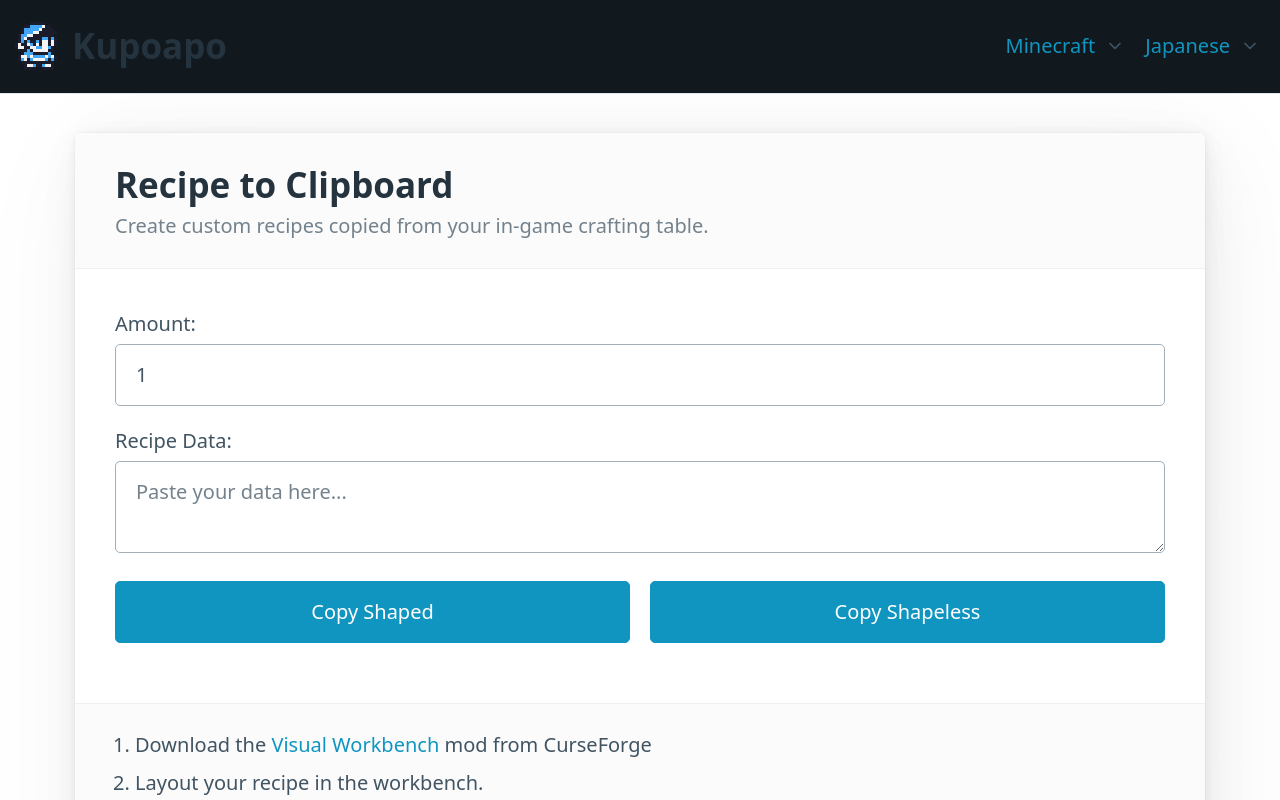
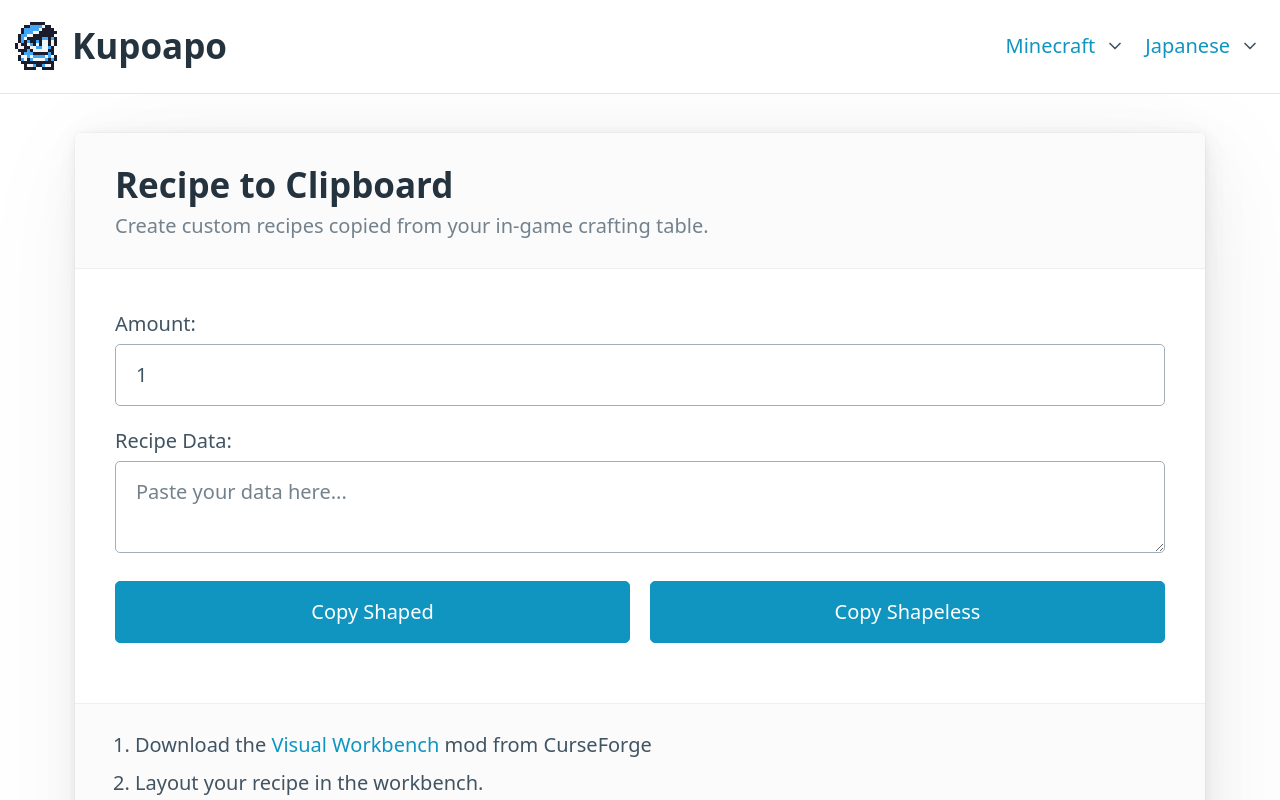
Before and after one commit to eemerson-gm/personal-website, a React (Create React App) app: page /minecraft/recipes in a window 1280 px wide. Shown: the top 800 px of the page. Built offline with nearby package versions, Linux system fonts and the light colour scheme.

Commit message:
Fix theme and console errors

```diff
--- a/src/Layout.tsx
+++ b/src/Layout.tsx
@@ -9,7 +9,7 @@ export default function Layout() {
           position: 'sticky',
           zIndex: 99,
           top: 0,
-          backgroundColor: '#11191f',
+          backgroundColor: 'var(--background-color)',
           boxShadow: 'rgba(115, 130, 140, 0.2) 0px 1px 0px 0px',
         }}
       >
--- a/src/Shared.css
+++ b/src/Shared.css
@@ -1,3 +1,4 @@
+
 h1,
 h2,
 h3 {
--- a/src/japanese/Practice.tsx
+++ b/src/japanese/Practice.tsx
@@ -1149,6 +1149,7 @@ function PracticeStart() {
         >
           {getLetters(hirigana, ['gojuuon']).map((entry) => (
             <a
+              key={entry.roumaji}
               href='#'
               role='button'
               className='secondary'
@@ -1174,6 +1175,7 @@ function PracticeStart() {
         >
           {getLetters(katakana, ['gojuuon']).map((entry) => (
             <a
+              key={entry.roumaji}
               href='#'
               role='button'
               className='secondary'
@@ -1325,6 +1327,7 @@ function PracticeFinished() {
         >
           {letters.map((entry) => (
             <a
+              key={entry.roumaji}
               href='#'
               role='button'
               className={
--- a/src/minecraft/Recipes.tsx
+++ b/src/minecraft/Recipes.tsx
@@ -20,8 +20,8 @@ export default function RecipesPage() {
     for (let n = 0; n < 10; n++) {
       recipeJSON = recipeJSON.replaceAll(`${n}b`, `"${n}"`);
     }
-    // eslint-disable-next-line no-eval
     const patternKeys = ['A', 'B', 'C', 'D', 'E', 'F', 'G', 'H', 'I'];
+    // eslint-disable-next-line
     const recipeItems = eval(recipeJSON) as Ingredient[];
     const recipeUniques = recipeItems
       .filter(
```
Also changed, not shown: 1 other file (tests, documents, lock files or other folders).
